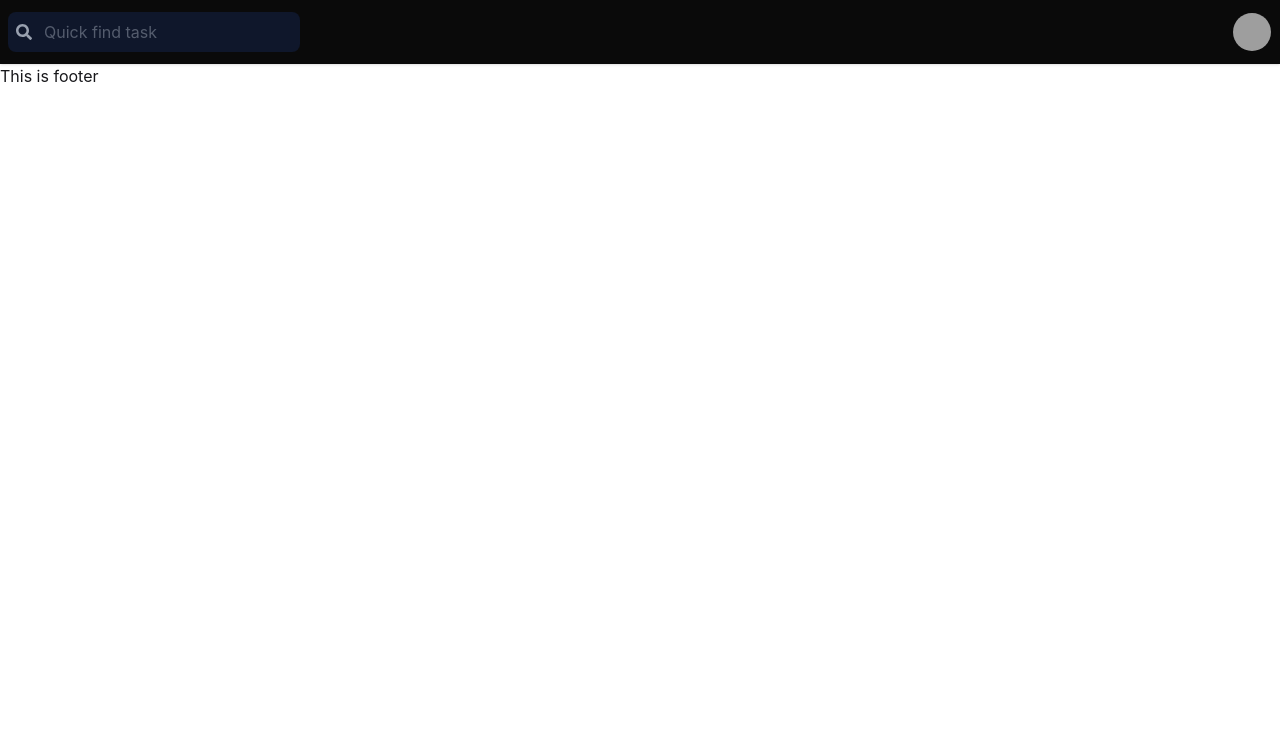
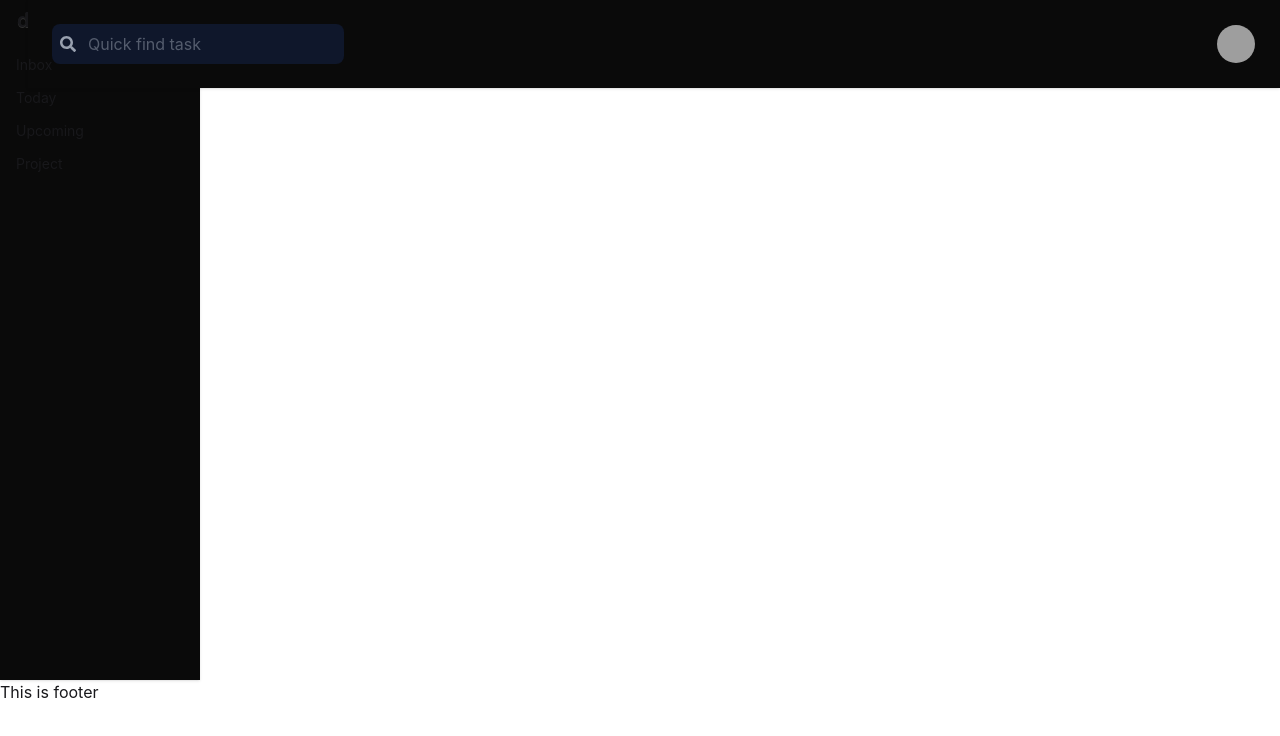
Before and after one commit to Anas-cod-er/task-manager, a React (Vite) app: page / in a window 1280 px wide. Shown: the top 736 px of the page. Built offline with nearby package versions, Linux system fonts and the light colour scheme; grey boxes are pictures that could not be loaded.

Commit message:
degsign done about navbar and added side bar

```diff
--- a/src/app/Route.tsx
+++ b/src/app/Route.tsx
@@ -2,11 +2,13 @@ import React from 'react';
 import Navbar from '../components/shared/Navbar';
 import { Outlet } from 'react-router-dom';
 import Footer from '../components/shared/Footer';
+import Sidebar from '../layout/sidebar/Sidebar';
 
 const Route = () => {
     return (
         <div>
             <Navbar></Navbar>
+            <Sidebar></Sidebar>
             <Outlet></Outlet>
             <Footer></Footer>
         </div>
--- a/src/components/shared/Navbar.tsx
+++ b/src/components/shared/Navbar.tsx
@@ -1,21 +1,32 @@
-import React from 'react';
+import React from "react";
 import { FaSearch } from "react-icons/fa";
 
 const Navbar = () => {
   return (
-        <div className="navbar bg-neutral-950 shadow-sm ">
-            <div className="flex flex-row justify-between gap-2 w-full">
+    <div className="flex">
+      <div className="navbar bg-neutral-950 shadow-sm w-313 fixed top-0 right-[0px]">
+        <div className="flex flex-row justify-between gap-2 w-full m-4">
           <div className="flex flex-row p-2 gap-3 bg-slate-900 rounded-lg items-center text-gray-400">
             <FaSearch />
-                <input type="text" placeholder="Quick find task" className="outline-none focus:outline-none w-24 md:w-auto"  />
+            <input
+              type="text"
+              placeholder="Quick find task"
+              className="outline-none focus:outline-none w-24 md:w-auto"
+            />
           </div>
 
           <div className="dropdown dropdown-end">
-                <div tabIndex={0} role="button" className="btn btn-ghost btn-circle avatar">
+            <div
+              tabIndex={0}
+              role="button"
+              className="btn btn-ghost btn-circle avatar"
+            >
               <div className="w-10 rounded-full">
                 <img
                   alt="Tailwind CSS Navbar component"
-                        src="https://img.daisyui.com/images/stock/photo-1534528741775-53994a69daeb.webp" />
+                  src="https://img.daisyui.com/images/stock/photo-1534528741775-53994a69daeb.webp"
+                />
+              </div>
             </div>
           </div>
         </div>
--- /dev/null
+++ b/src/layout/sidebar/Sidebar.tsx
@@ -0,0 +1,31 @@
+import React from "react";
+
+const Sidebar = () => {
+  return (
+    <div>
+      <div className="flex flex-col bg-neutral-950 shadow-sm h-170 w-50">
+        <div className="justify-start">
+          <a className="btn btn-ghost text-xl">daisyUI</a>
+        </div>
+        <div className="flex">
+          <ul className="menu menu-horizontal px-1 flex-col">
+            <li>
+              <a>Inbox</a>
+            </li>
+            <li>
+              <a>Today</a>
+            </li>
+            <li>
+              <a>Upcoming</a>
+            </li>
+            <li>
+              <a>Project</a>
+            </li>
+          </ul>
+        </div>
+      </div>
+    </div>
+  );
+};
+
+export default Sidebar;
--- a/src/main.tsx
+++ b/src/main.tsx
@@ -6,6 +6,7 @@ import { Provider } from 'react-redux';
 import { store } from './app/store.ts';
 import Route from './app/Route.tsx';
 import Home from './components/home/Home.tsx';
+import Sidebar from './layout/sidebar/Sidebar.tsx';
 
 
 
@@ -19,7 +20,8 @@ const router = createBrowserRouter([
         Component: Home,
       },
       {
-
+        path: "/sidebar",
+        Component: Sidebar,
       },
     ]
   }
```
Lines whose indentation alone changed are shown as unchanged.
